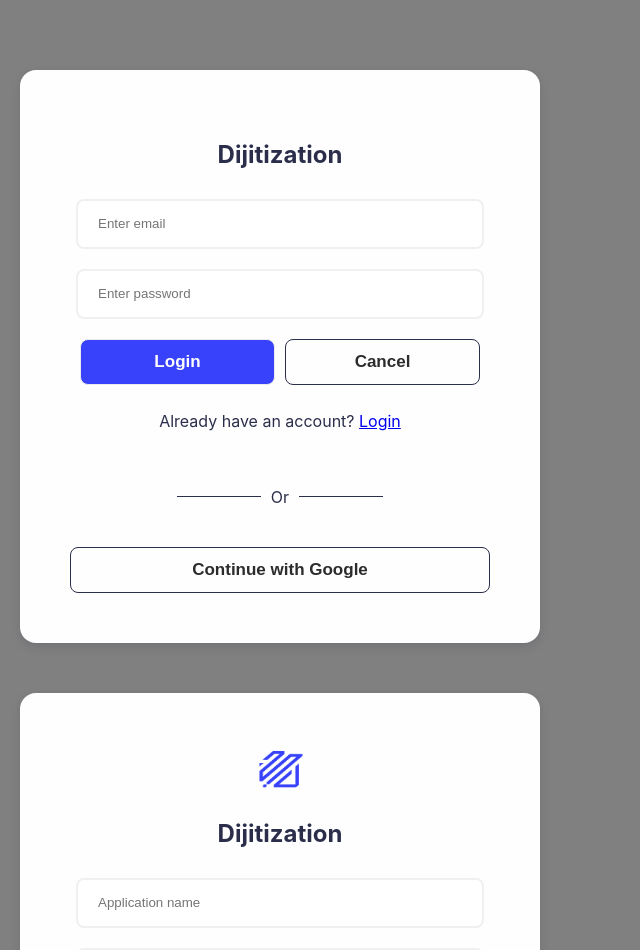
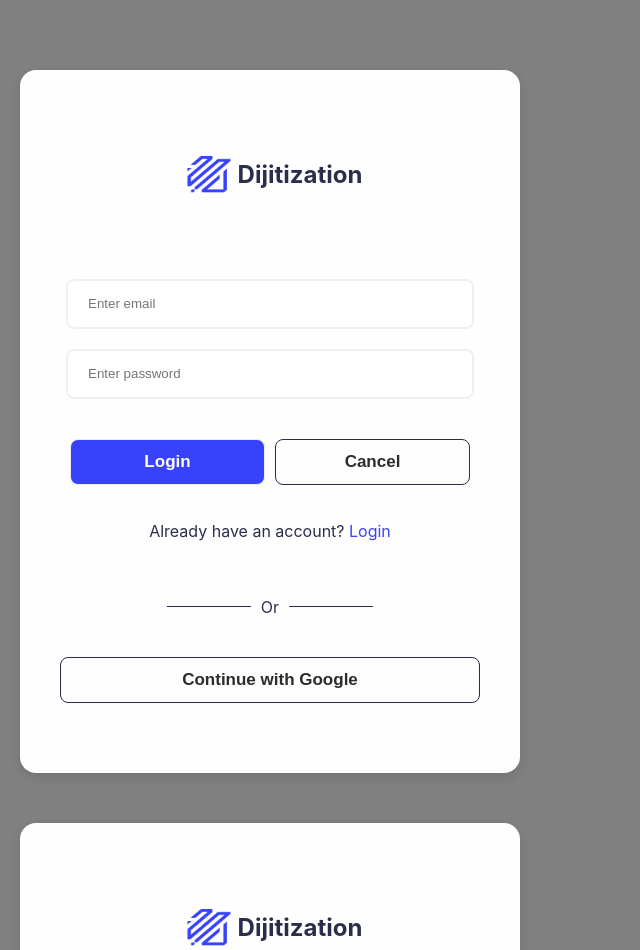
Before and after one commit to Abhamid3311/DAP-digital-aided-UI-design, a React (Create React App) app: page / in a window 1280 px wide. Shown: the top 950 px of the page, without its empty margins (0-640 px from the left). Built offline with nearby package versions, Linux system fonts and the light colour scheme.

Commit message:
added logo

```diff
--- a/src/component/SignUp/CreateFlow.js
+++ b/src/component/SignUp/CreateFlow.js
@@ -6,7 +6,7 @@ const CreateFlow = () => {
     return (
         <div style={{ marginTop: "50px" }}>
             <FormCard>
-                <div>
+                <div className={"logo"}>
                     <img src={logo} style={{width:"60px",height:"52px"}} alt="" />
                     <h2>Dijitization</h2>
                 </div>
--- a/src/component/SignUp/Form.css.js
+++ b/src/component/SignUp/Form.css.js
@@ -7,8 +7,8 @@ flex-direction: column;
 justify-content: center;
 align-items: center;
 text-align:center;
-padding: 50px 50px;
-gap: 10px;
+padding: 70px 40px;
+gap: 20px;
 width: 420px;
 background: #FEFEFF;
 color: #2B2E4A;
@@ -22,12 +22,24 @@ border-radius: 16px;
     align-items: center;
     width: 420px;
     gap:10px;
-    margin:30px auto;
+    margin:20px auto;
 }
 & .divider>div{
     height:1px;
     width:20%;
     background-color:#2B2E4A;
+}
+& .logo{
+    display: flex;
+    flex-direction: row;
+    justify-content: center;
+    align-items: center;
+    margin-bottom:50px;
+}
+& p>.login-link{
+    text-decoration:none;
+    color: #3742FA;
+    font-size: 16px;
 }
 `;
 
@@ -52,6 +64,7 @@ gap: 20px;
     justify-content: space-between;
     align-items: center;
     gap:10px;
+    margin-top:20px;
 }
 `;
 
--- a/src/component/SignUp/SignUp.js
+++ b/src/component/SignUp/SignUp.js
@@ -1,15 +1,14 @@
 import React from 'react';
 import { BlueLoginBtn, FormCard, FormField, WhiteLoginBtn } from './Form.css';
-
-
-
+import logo from '../../image/icon128.PNG';
 
 
 const SignUp = () => {
     return (
         <div style={{ marginTop: "50px" }}>
             <FormCard>
-                <div>
+                <div className={"logo"}>
+                    <img src={logo} style={{ width: "60px", height: "52px" }} alt="" />
                     <h2>Dijitization</h2>
                 </div>
                 <FormField>
@@ -22,16 +21,13 @@ const SignUp = () => {
                     </div>
                 </FormField>
 
-                <p>Already have an account? <a href="#">Login</a></p>
+                <p>Already have an account? <a href="#" className='login-link'>Login</a></p>
 
                 <div className='divider'>
                     <div></div> Or <div></div>
                 </div>
 
-
                 <WhiteLoginBtn>Continue with Google</WhiteLoginBtn>
-
-
 
             </FormCard>
 
```
